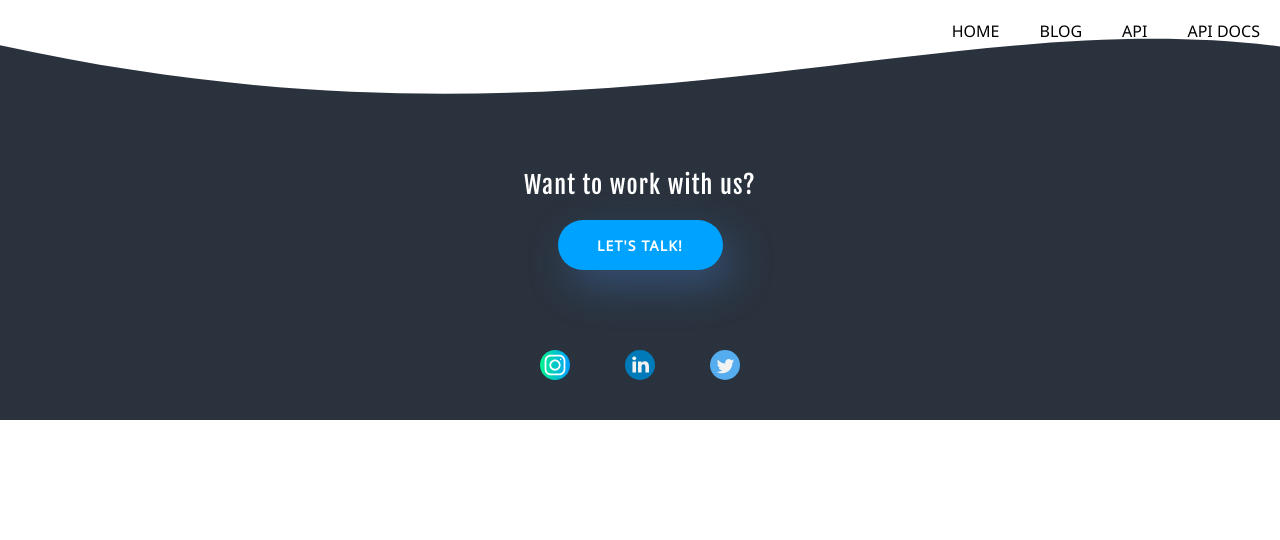
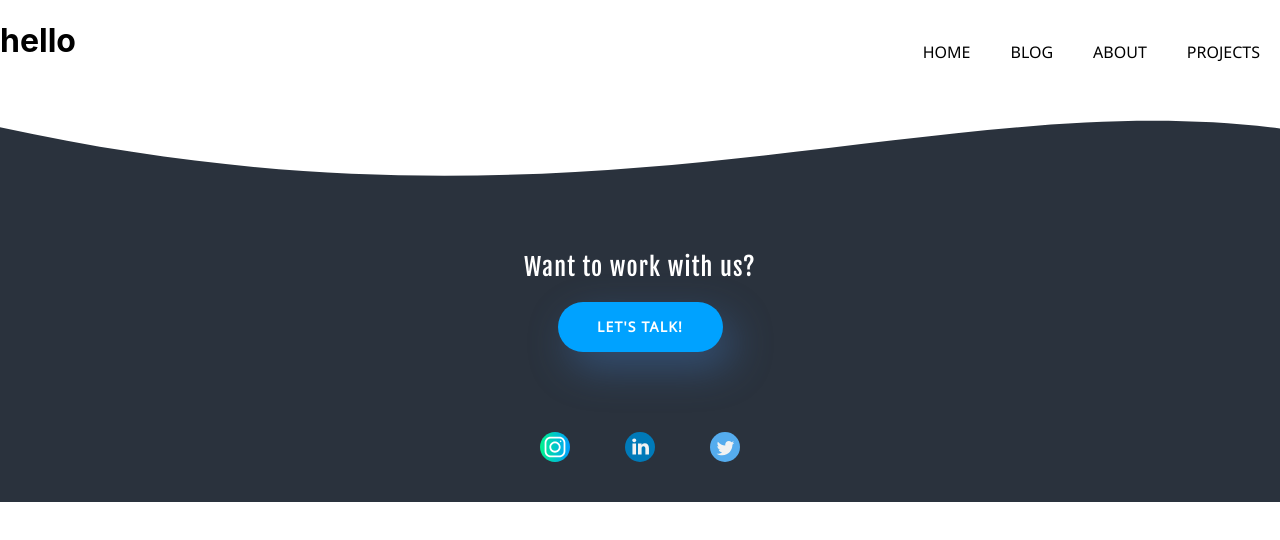
Before and after one commit to jheepark/react_jam, a React (Create React App) app: page /about in a window 1280 px wide. Shown: the top 540 px of the page. Built offline with nearby package versions, Linux system fonts and the light colour scheme.

Commit message:
chore: add about and project routes

```diff
--- a/src/App.js
+++ b/src/App.js
@@ -1,6 +1,8 @@
 import React from 'react';
 import { BrowserRouter, Route, Switch } from 'react-router-dom';
 import Homepage from "./components/Homepage/Homepage";
+import About from "./components/About/About";
+import Projects from "./components/Projects/Projects";
 import MainWrapper from "./components/MainWrapper/MainWrapper";
 import BlogMain from "./components/Blog/BlogMain";
 
@@ -9,6 +11,8 @@ const App = () => (
     <BrowserRouter>
       <Switch>
         <Route exact path="/" component={Homepage} />
+        <Route exact path="/about" component={About} />
+        <Route exact path="/projects" component={Projects} />
         <Route
           path="/Blog/:blogId" component={BlogMain} />
       </Switch>
--- /dev/null
+++ b/src/components/About/About.js
@@ -0,0 +1,9 @@
+import React from "react";
+
+const About = () => {
+return (
+    <h1>hello</h1>
+  );
+}
+
+export default About;
--- a/src/components/Blog/BlogMainStyled.js
+++ b/src/components/Blog/BlogMainStyled.js
@@ -13,12 +13,12 @@ export const TopWrapperStyled = styled.div`
 `;
 
 export const TitleStyled = styled.h1`
+  color: black;
+  display: inline-block;
   font-family: 'Fjalla One', sans-serif;
   font-size: 2rem;
+  margin: 0;
   text-align: left;
-  color: black;
-  margin: 0;
-  display: inline-block;
   span {
     color: #00d2ff;
   }
--- a/src/components/BlogSection/Card/CardStyled.js
+++ b/src/components/BlogSection/Card/CardStyled.js
@@ -99,6 +99,8 @@ export const ContentStyled = styled.div`
   }
   @media(min-width: 850px) {
     padding: 20px;
+    height: 80px;
+
     h1 {
       margin-top: 20px
     }
--- a/src/components/Homepage/Homepage.js
+++ b/src/components/Homepage/Homepage.js
@@ -3,6 +3,7 @@ import Wave from '../Wave/Wave.js'
 import { TitleStyled, PageStyled, ContentStyled, ContainerStyled } from './HomepageStyled';
 import BlogSection from '../BlogSection/BlogSection';
 import fetchData from '../../helpers/fetch';
+import { ThemeProvider } from 'styled-components';
 
 class Homepage extends React.Component {
   state = {
@@ -16,6 +17,9 @@ class Homepage extends React.Component {
   }
 
   render() {
+    const theme = {
+      color: "black"
+    }
     return (
       <Fragment>
         <PageStyled>
--- a/src/components/MainWrapper/MainWrapper.js
+++ b/src/components/MainWrapper/MainWrapper.js
@@ -6,9 +6,9 @@ class MainWrapper extends React.Component {
   render() {
     return (
       <Fragment>
-        <Nav />
-          {this.props.children}
-        <Footer />
+          <Nav />
+            {this.props.children}
+          <Footer />
       </Fragment>
     )
   }
--- a/src/components/MainWrapper/Nav/Nav.js
+++ b/src/components/MainWrapper/Nav/Nav.js
@@ -11,10 +11,10 @@ const Nav = () =>
           <a href="/">Blog</a>
         </ListStyled>
         <ListStyled>
-          <a href="/api">API</a>
+          <a href="/about">About</a>
         </ListStyled>
         <ListStyled>
-          <a href="api/docs/">API Docs</a>
+          <a href="/projects">Projects</a>
         </ListStyled>
       </UlStyled>
     </ContainerStyled>
--- /dev/null
+++ b/src/components/Projects/Projects.js
@@ -0,0 +1,9 @@
+import React from "react";
+
+const Projects = () => {
+return (
+    <h1>hello</h1>
+  );
+}
+
+export default Projects;
```
